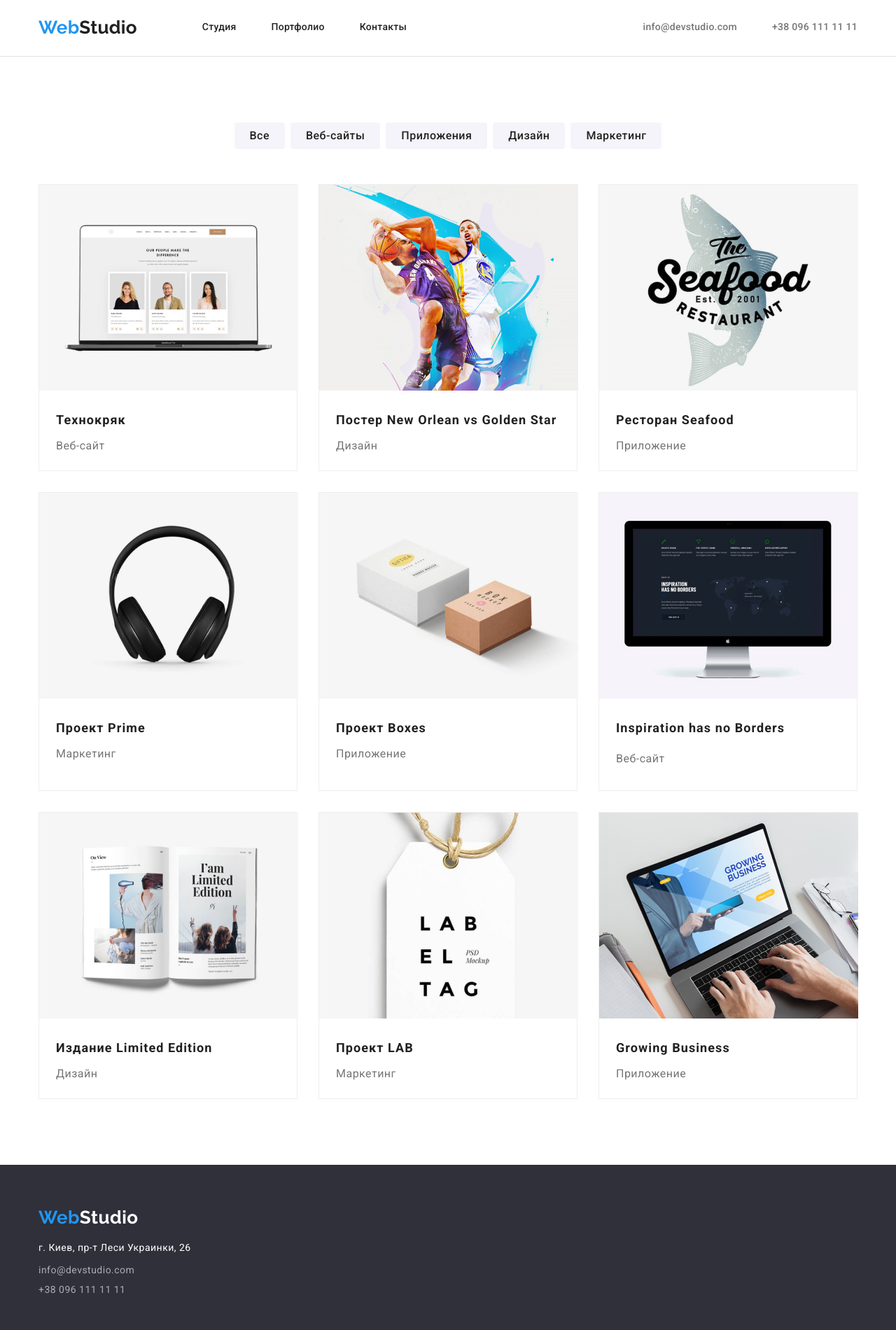
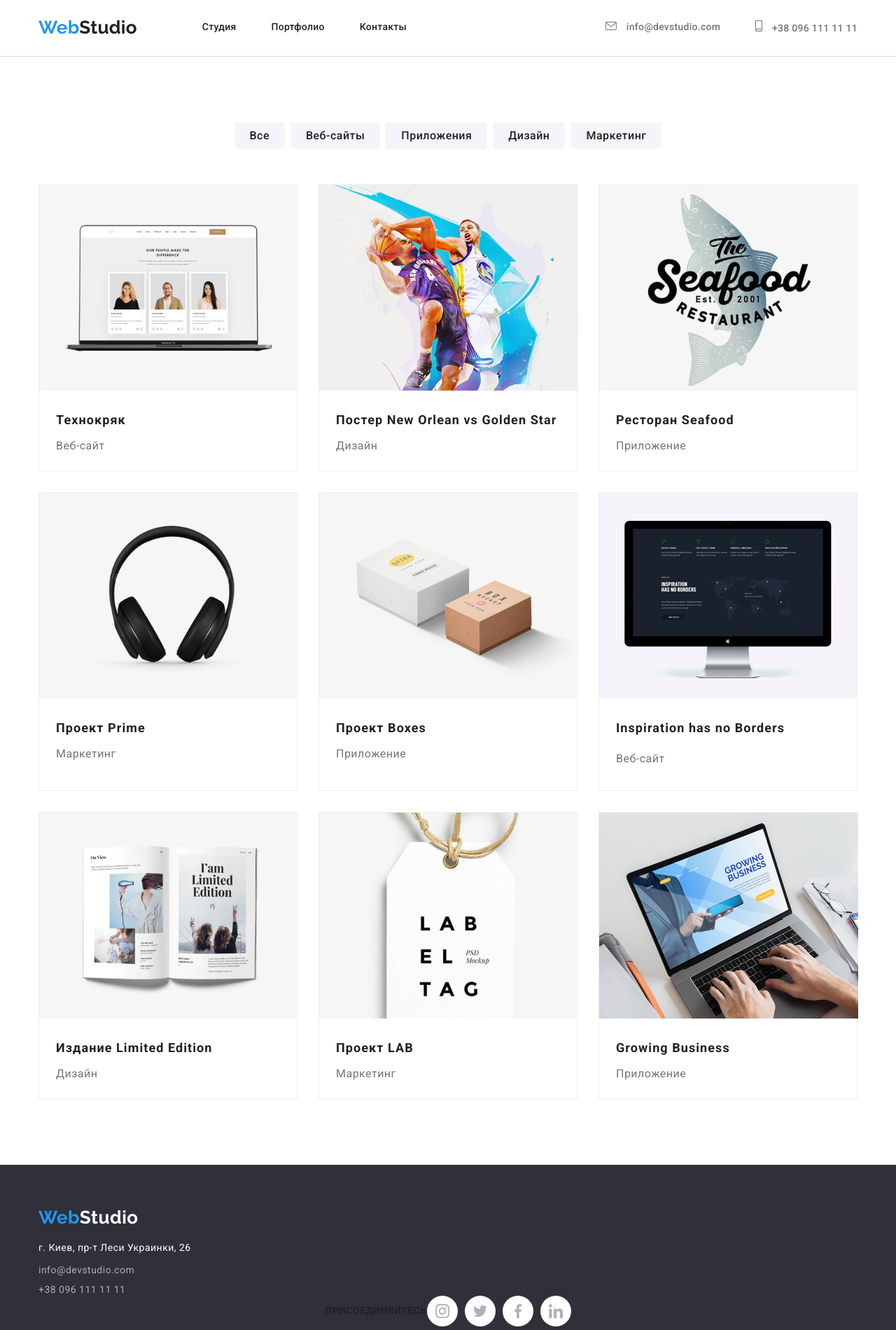
Before and after one commit to Anastasiya-Baranouskaya/goit-markup-hw-04, a plain HTML site: page html/portfolio.html in a window 1280 px wide. Shown: the top 1900 px of the page at 70% size. Drawn offline with Linux system fonts and the light colour scheme.

Commit message:
вставка SVG  в основную страницу

```diff
--- a/html/portfolio.html
+++ b/html/portfolio.html
@@ -24,9 +24,25 @@
                     <li class="link-item"><a href="" class="link">Контакты</a></li>
                 </ul>
             </nav>
-            <ul class="site-nav link">
-                <li class="link-item"> <a href="mailto:info@devstudio.com" class="link-contacts link">info@devstudio.com</a> </li>
-                <li class="link-item"><a href="tell:+380961111111" class="link-contacts link">+38 096 111 11 11</a></li>
+            <ul class="list link">
+                <li class="link-item">
+
+                    <a href="mailto:info@devstudio.com" class="link-contacts icon-envelope">
+                        <svg width="16" height="12" fill="currentColor">
+                            <use class="icon-link" href="../images/icons.svg#envelope"></use>
+                        </svg>
+                        info@devstudio.com
+                    </a>
+                </li>
+                <li class="link-item">
+
+                    <a href="tell:+380961111111" class="link-contacts icon-smartphone">
+                        <svg width="10" height="16" fill="currentColor">
+                            <use href="../images/icons.svg#smartphone"></use>
+                        </svg>
+                        +38 096 111 11 11
+                    </a>
+                </li>
             </ul>
         </div>
     </header>
@@ -117,17 +133,51 @@
     <!--Подвал-->
     <footer class="page-footer">
         <div class="container">
-            <div class="footer-logo">
-                <a href="../index.html" class="logo link-footer" lang="en"> <span class="logo-web ">Web</span>Studio</a>
-
+            <div class="card-footer div-address">
+                <a href="./index.html" class="logo link-footer" lang="en"> <span class="logo-web ">Web</span>Studio</a>
                 <address class="address">
                     <ul class="site-footer">
-                        <li class="list-footer"><a href="https://goo.gl/maps/cqF2YYgnsSgprehL9" target="_blank" rel="noreferrer noopener"
-                                class="text-address">г. Киев, пр-т Леси Украинки, 26</a></li>
-                        <li class="list-footer"><a href="mailto:info@devstudio.com" class="link-contacts">info@devstudio.com</a> </li>
-                        <li class="list-footer"><a href="teii:+380961111111" class="link-contacts">+38 096 111 11 11</a> </li>
+                        <li class="list-footer"><a href="https://goo.gl/maps/cqF2YYgnsSgprehL9" target="_blank"
+                                rel="noreferrer noopener" class="text-address">г. Киев, пр-т Леси Украинки, 26</a></li>
+                        <li class="list-footer"><a href="mailto:info@devstudio.com"
+                                class="link-contacts">info@devstudio.com</a> </li>
+                        <li class="list-footer"><a href="teii:+380961111111" class="link-contacts">+38 096 111 11 11</a>
+                        </li>
                     </ul>
                 </address>
+            </div>
+            <div class="card-footer div-icons">
+                <h3 class="title">присоединяйтесь</h3>
+                <ul class="list social-icons">
+                    <li class="social-icons-iteam">
+                        <a href="" class="social-icons-link" target="_blank" rel="noopener noreferrer">
+                            <svg class="icon">
+                                <use href="../images/icons.svg#instagram"></use>
+                            </svg>
+                        </a>
+                    </li>
+                    <li class="social-icons-iteam">
+                        <a href="" class="social-icons-link" target="_blank" rel="noopener noreferrer">
+                            <svg class="icon">
+                                <use href="../images/icons.svg#twitter"></use>
+                            </svg>
+                        </a>
+                    </li>
+                    <li class="social-icons-iteam">
+                        <a href="" class="social-icons-link" target="_blank" rel="noopener noreferrer">
+                            <svg class="icon">
+                                <use href="../images/icons.svg#facebook"></use>
+                            </svg>
+                        </a>
+                    </li>
+                    <li class="social-icons-iteam">
+                        <a href="" class="social-icons-link" target="_blank" rel="noopener noreferrer">
+                            <svg class="icon">
+                                <use href="../images/icons.svg#linkedin"></use>
+                            </svg>
+                        </a>
+                    </li>
+                </ul>
             </div>
         </div>
     </footer>
```
